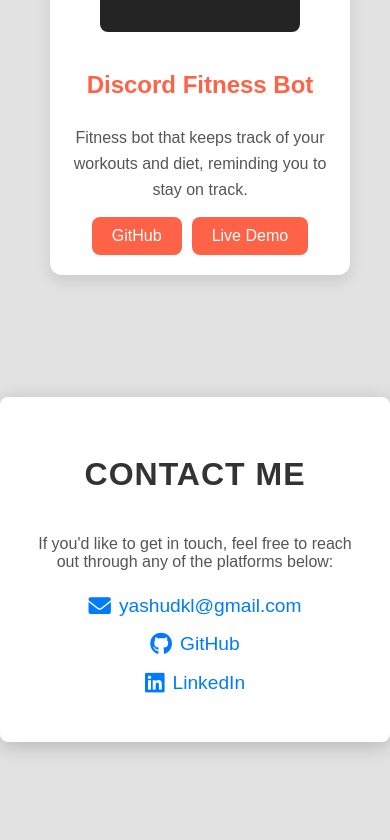
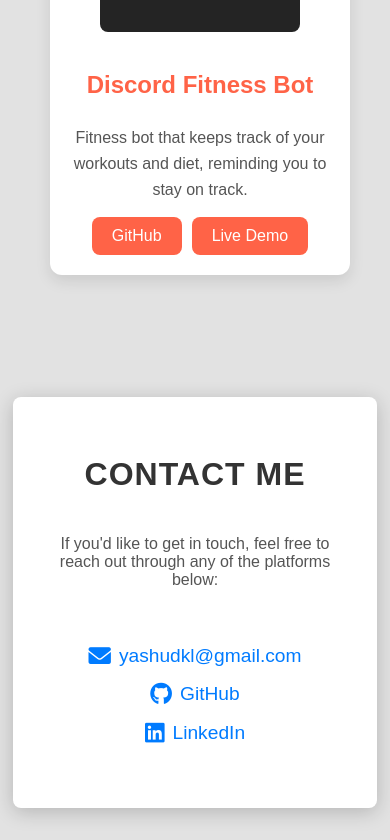
Before and after one commit to yashudkl/ProtfolioSite, a React (Create React App) app in the folder my-portfolio/: page / in a window 390 px wide. Shown: the part 3392-4232 px from the top of the page. Before the commit the page ends 4166 px from the top, so only its background shows below. Built offline with nearby package versions, Linux system fonts and the light colour scheme.

Commit message:
responsiveness-adjust

```diff
--- a/my-portfolio/src/components/Contact.css
+++ b/my-portfolio/src/components/Contact.css
@@ -1,5 +1,7 @@
 .contact-container {
-  max-width: 500px;
+  display:flex;
+  flex-direction: column;
+  max-width: 300px;
   margin: 2rem auto;
   padding: 2rem;
   background-color: #ffffff;
```
